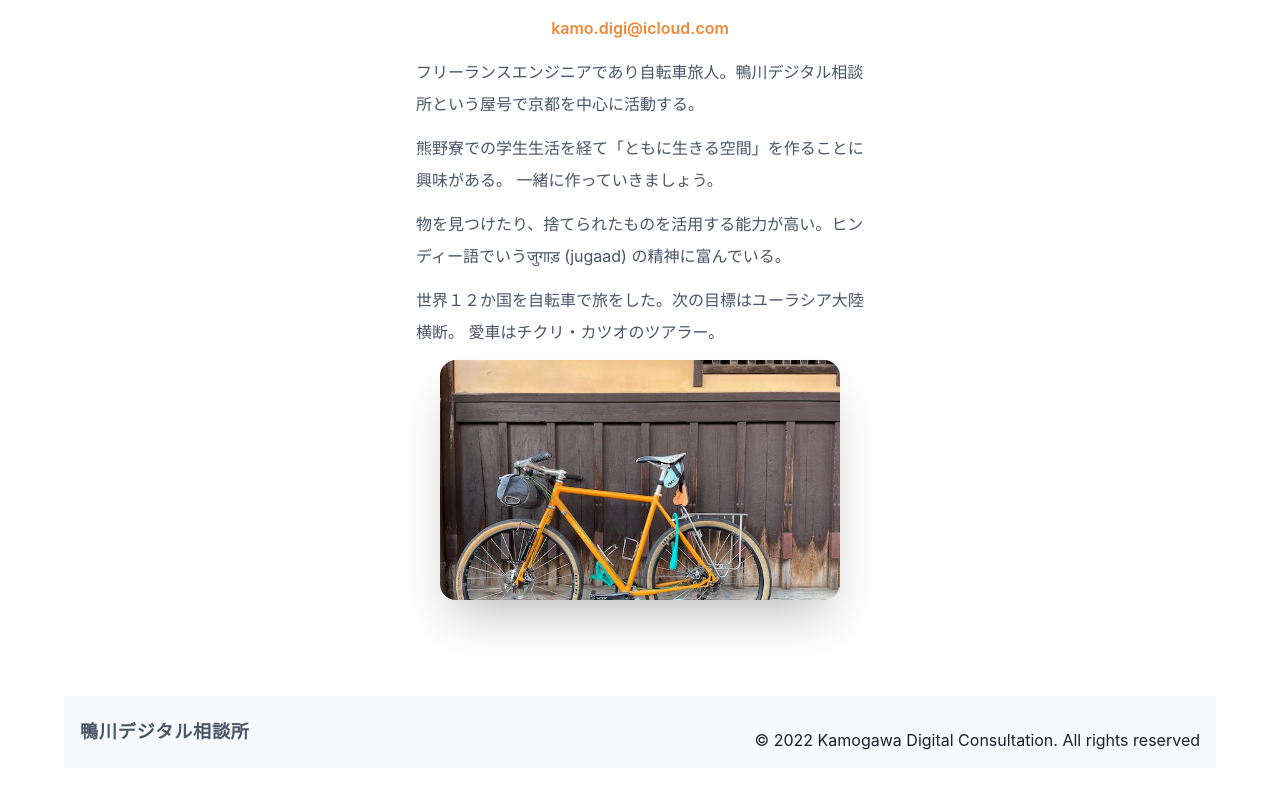
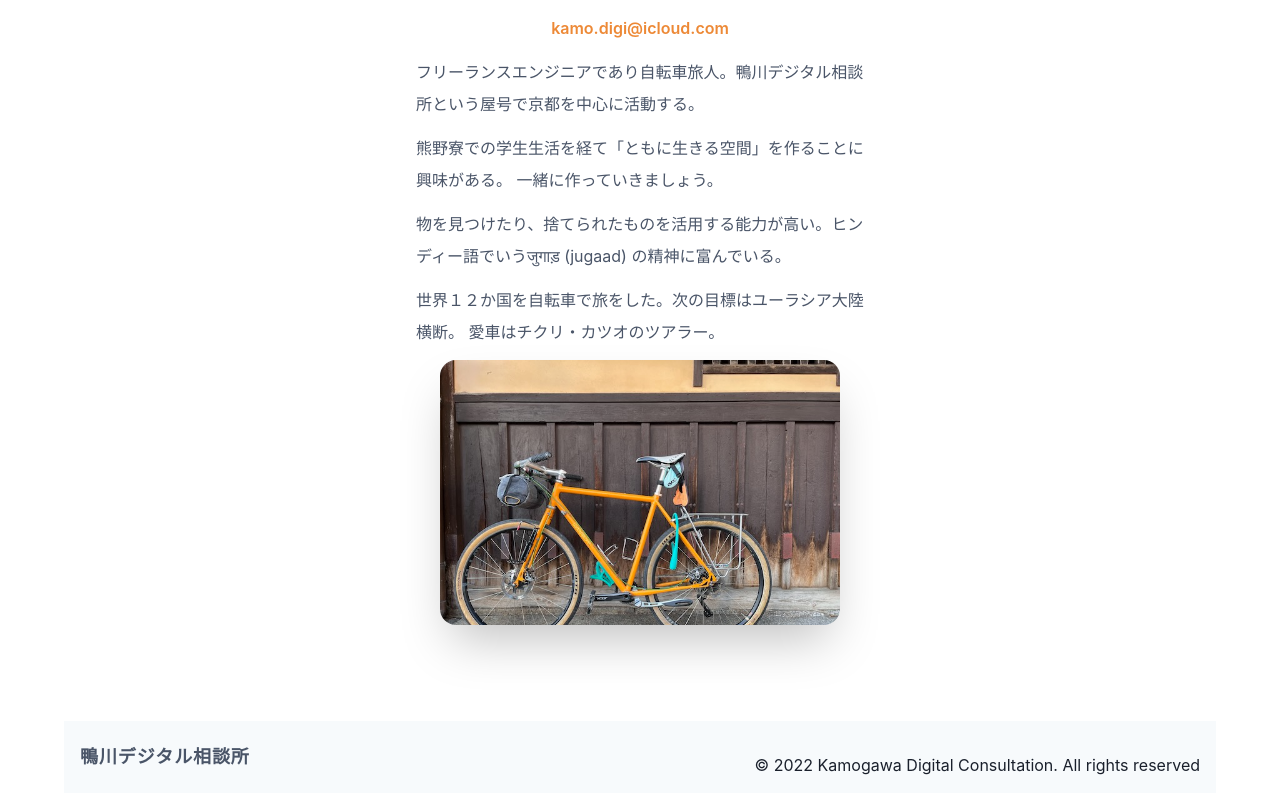
Before and after one commit to dev-komenzar/kamo-digi, a Next.js app: page / in a window 1280 px wide. Shown: the part 2116-2909 px from the top of the page. Before the commit the page ends 2884 px from the top, so only its background shows below. Built offline with nearby package versions, Linux system fonts and the light colour scheme.

Commit message:
自転車画像のアスペクト比のミスを修正

```diff
--- a/pages/index.tsx
+++ b/pages/index.tsx
@@ -175,10 +175,8 @@ const Home: NextPage = () => {
           <Box
             borderRadius="2xl"
             boxShadow="2xl"
-            w="40vw"
-            maxWidth={'400px'}
-            h="30vh"
-            maxH={'280px'}
+            w={{ base: '300px', md: '340px', lg: '400px' }}
+            h={{ base: '200px', md: '225px', lg: '265px' }}
             overflow="hidden"
           >
             <NextImage
```
